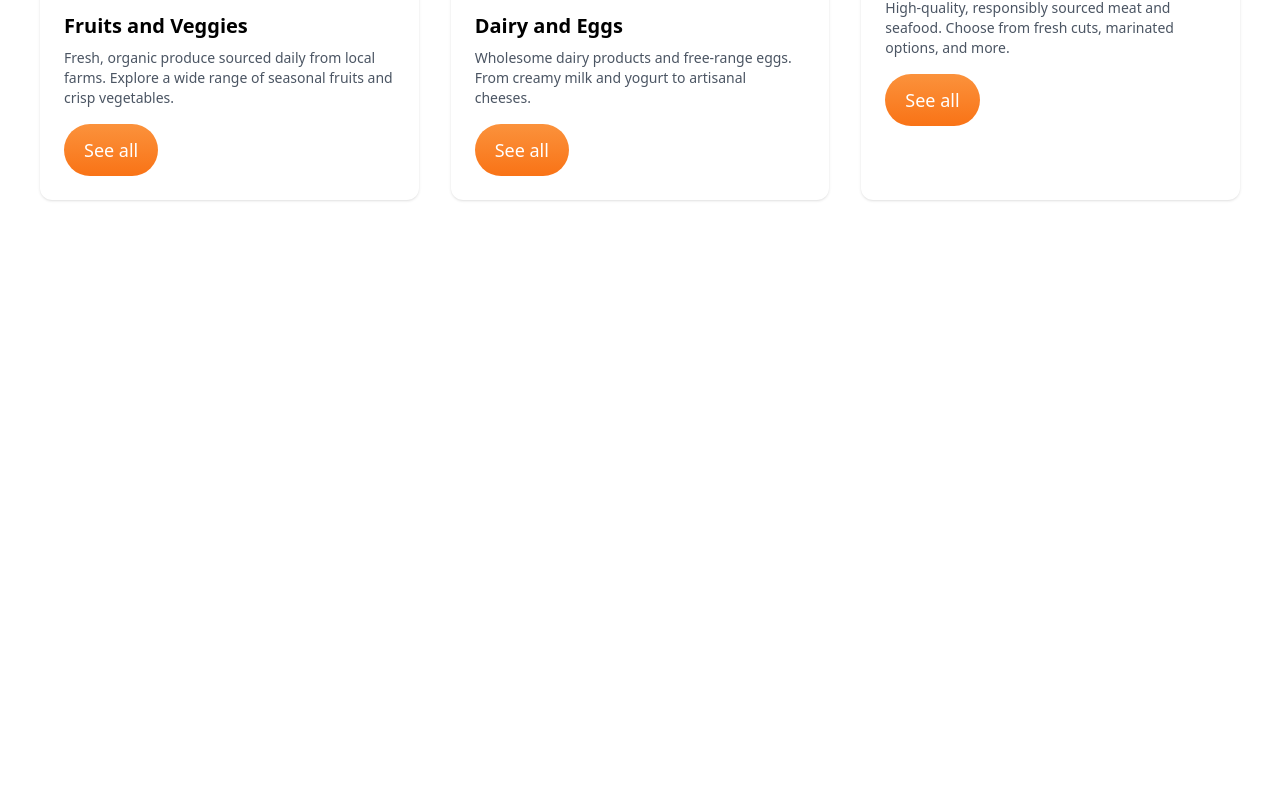
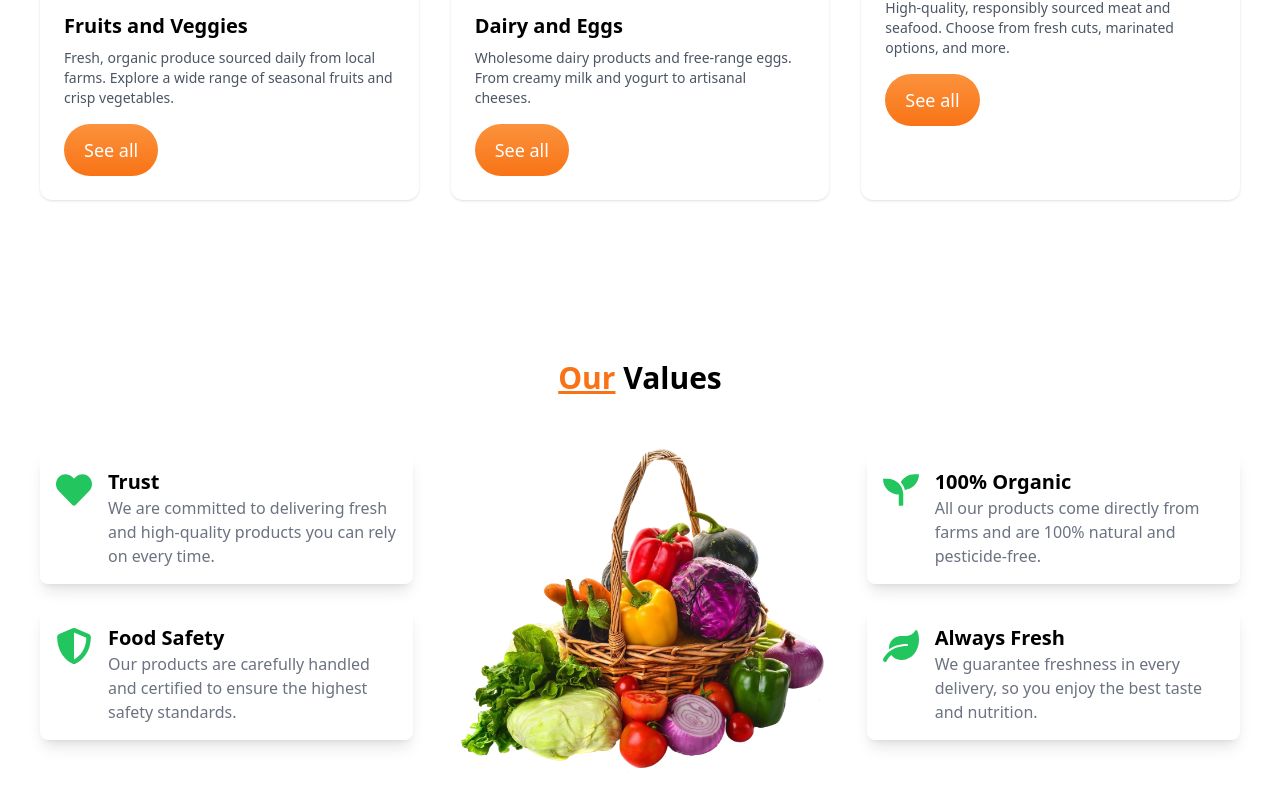
Before and after one commit to swastika238/E-Commerce-Cart, a React (Vite) app: page / in a window 1280 px wide. Shown: the part 1112-1918 px from the top of the page. Before the commit the page ends 1392 px from the top, so only its background shows below. Built offline with nearby package versions, Linux system fonts and the light colour scheme; a web font is replaced by a local one.

Commit message:
Our values

```diff
--- a/src/components/Values/Values.jsx
+++ b/src/components/Values/Values.jsx
@@ -1,11 +1,90 @@
-import React from 'react'
+import React from "react";
+import Heading from "../Heading/Heading";
+import { FaHeart, FaLeaf, FaSeedling, FaShieldAlt } from "react-icons/fa";
+import Basket from "../../assets/basket-full-vegetables.png";
 
 const Values = () => {
+  const values = [
+    {
+      id: 1,
+      title: "Trust",
+      para: "We are committed to delivering fresh and high-quality products you can rely on every time.",
+      icon: <FaHeart className="text-green-500" />,
+    },
+    {
+      id: 2,
+      title: "Food Safety",
+      para: "Our products are carefully handled and certified to ensure the highest safety standards.",
+      icon: <FaShieldAlt className="text-green-500" />,
+    },
+    {
+      id: 3,
+      title: "100% Organic",
+      para: "All our products come directly from farms and are 100% natural and pesticide-free.",
+      icon: <FaSeedling className="text-green-500" />,
+    },
+    {
+      id: 4,
+      title: "Always Fresh",
+      para: "We guarantee freshness in every delivery, so you enjoy the best taste and nutrition.",
+      icon: <FaLeaf className="text-green-500" />,
+    },
+  ];
+
+  // Split values into left and right columns
+  const leftValues = values.slice(0, 2); // id1, id2
+  const rightValues = values.slice(2);   // id3, id4
+
   return (
-    <div>
+    <section>
+      <div className="max-w-[1400px] mx-auto px-10 py-20">
+        <Heading highlight="Our" heading="Values" />
 
-    </div>
-  )
-}
+        <div className="flex flex-col md:flex-row items-center gap-10">
+          {/* Left Column */}
+          <div className="flex-1 flex flex-col gap-6">
+            {leftValues.map((item) => (
+              <div
+                key={item.id}
+                className="flex items-start gap-4 p-4 shadow-lg rounded-lg hover:scale-105 transition-transform duration-300 bg-white"
+              >
+                <div className="text-4xl mt-1">{item.icon}</div>
+                <div>
+                  <h3 className="text-xl font-semibold">{item.title}</h3>
+                  <p className="text-gray-500">{item.para}</p>
+                </div>
+              </div>
+            ))}
+          </div>
 
-export default Values
+          {/* Center Image */}
+          <div className="flex-1 flex justify-center">
+            <img
+              src={Basket}
+              alt="Basket of Vegetables"
+              className="w-full max-w-sm object-contain"
+            />
+          </div>
+
+          {/* Right Column */}
+          <div className="flex-1 flex flex-col gap-6">
+            {rightValues.map((item) => (
+              <div
+                key={item.id}
+                className="flex items-start gap-4 p-4 shadow-lg rounded-lg hover:scale-105 transition-transform duration-300 bg-white"
+              >
+                <div className="text-4xl mt-1">{item.icon}</div>
+                <div>
+                  <h3 className="text-xl font-semibold">{item.title}</h3>
+                  <p className="text-gray-500">{item.para}</p>
+                </div>
+              </div>
+            ))}
+          </div>
+        </div>
+      </div>
+    </section>
+  );
+};
+
+export default Values;
```
Also changed, not shown: src/assets/basket-full-vegetables.png (added).
